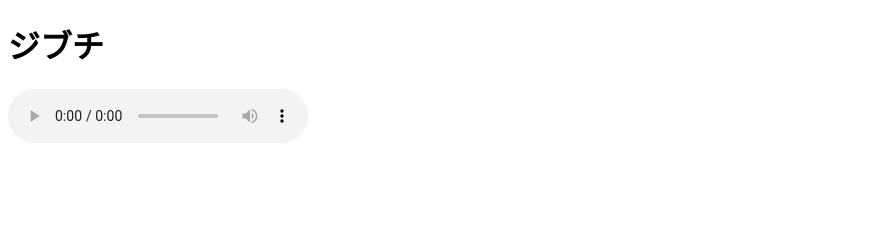
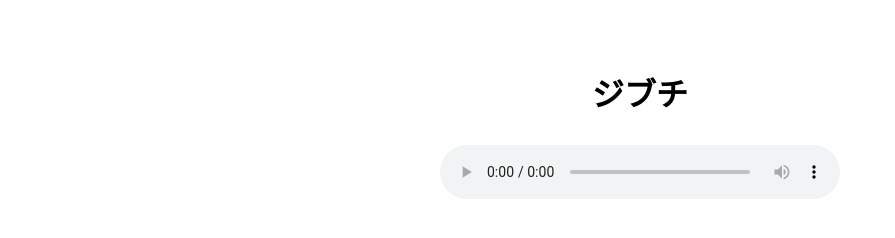
Before and after one commit to beyond-the-border/audio-pages, a plain HTML site: page ジブチ.html in a window 1280 px wide. Shown: the whole page, without its empty margins (0-895 px from the left). Drawn offline with Linux system fonts and the light colour scheme.

Commit message:
Update ジブチ.html

```diff
--- a/ジブチ.html
+++ b/ジブチ.html
@@ -3,11 +3,28 @@
 <head>
     <meta charset="UTF-8">
     <title>ジブチ</title>
+    <meta name="viewport" content="width=device-width, initial-scale=1.0">
+    <style>
+        body {
+            font-family: sans-serif;
+            text-align: center;
+            padding: 40px 20px;
+        }
+        h1 {
+            font-size: 2em;
+            margin-bottom: 30px;
+        }
+        audio {
+            width: 90%;
+            max-width: 400px;
+        }
+    </style>
 </head>
 <body>
     <h1>ジブチ</h1>
     <audio controls>
         <source src="audio9/ジブチ.mp3" type="audio/mpeg">
+        お使いのブラウザは audio タグをサポートしていません。
     </audio>
 </body>
 </html>
```
Lines whose indentation alone changed are shown as unchanged.
